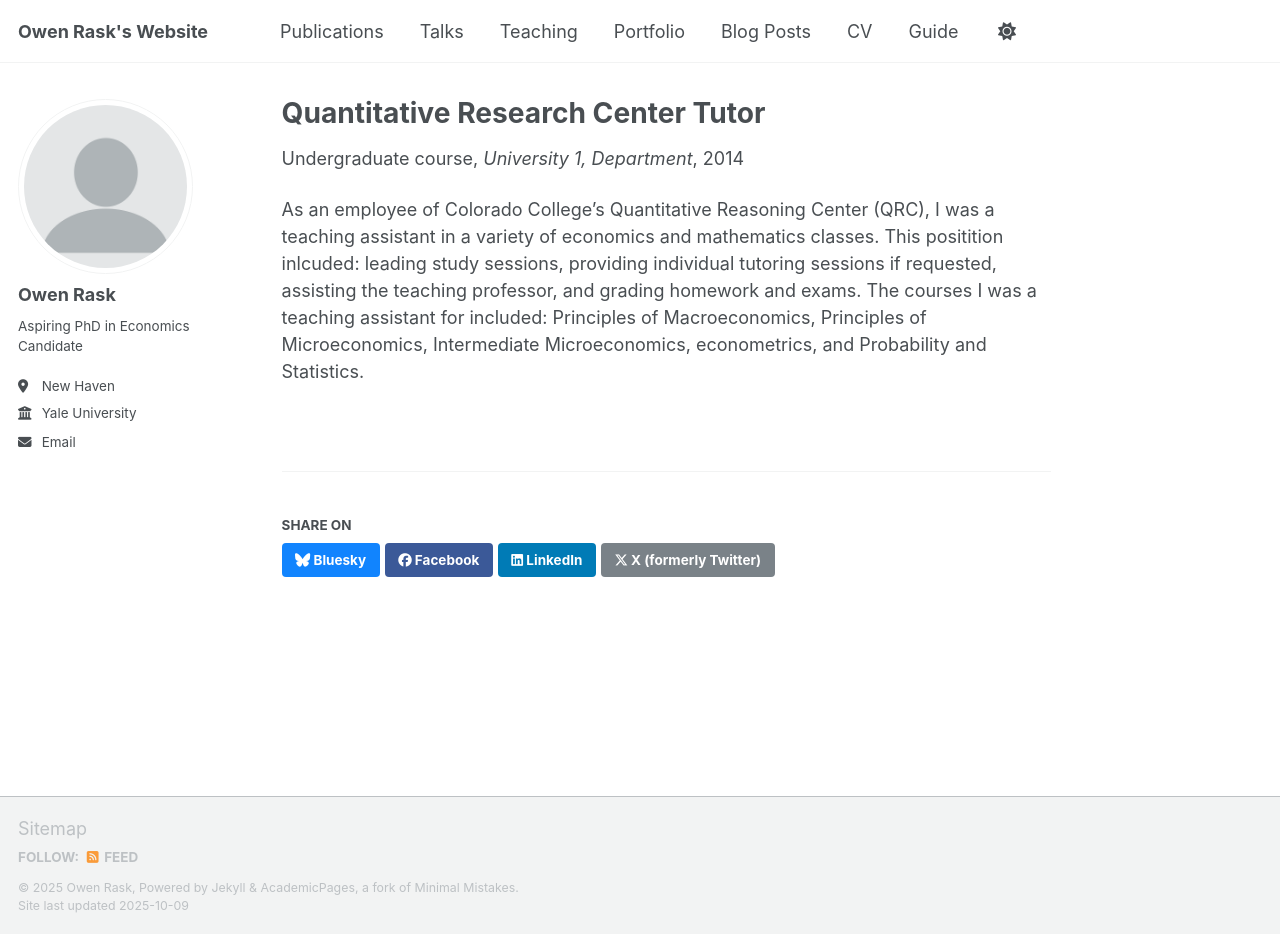
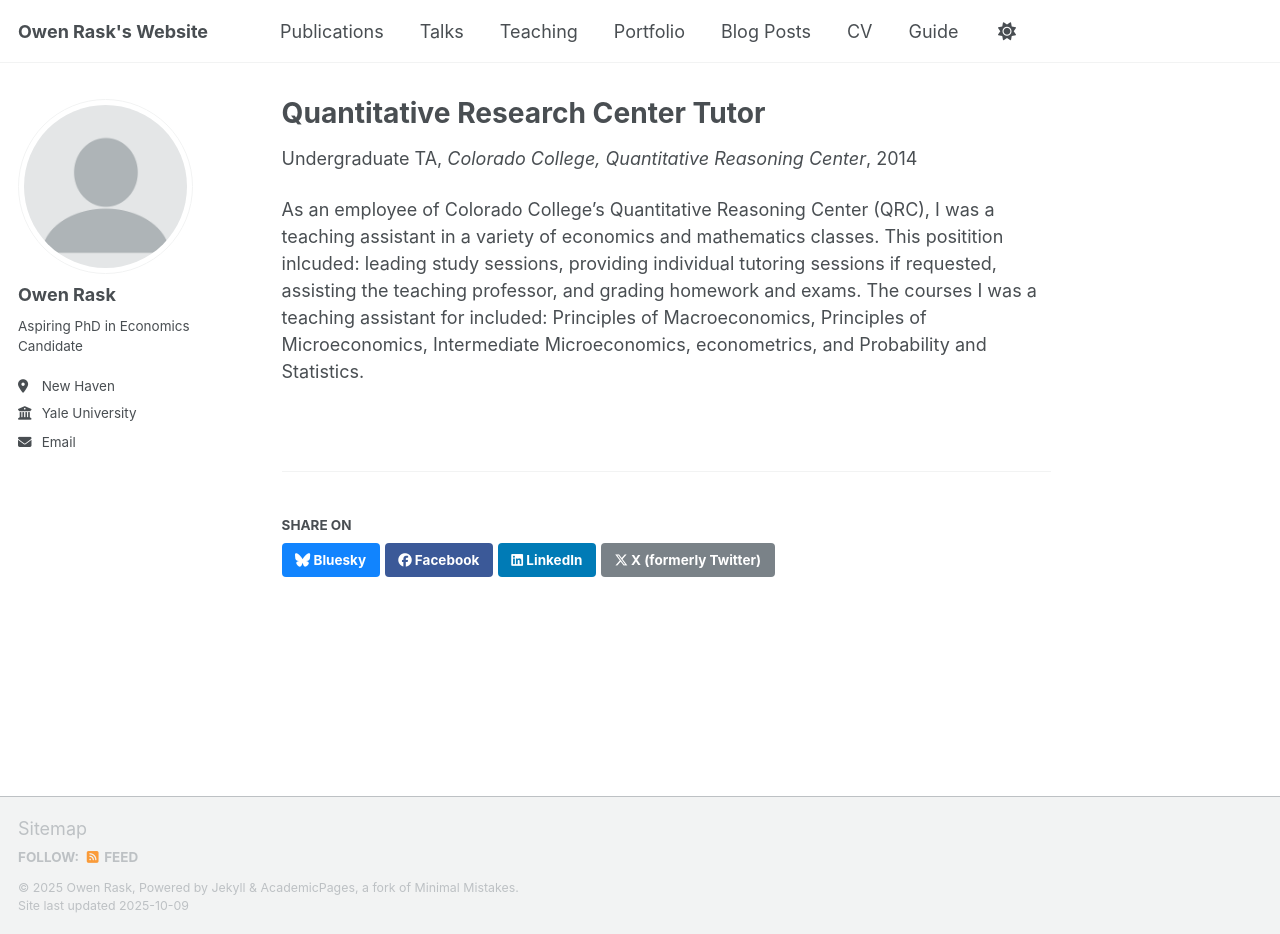
Before and after one commit to OwenRask/OwenRask.github.io, a Jekyll site: the page built from _teaching/QRC.md, in a window 1280 px wide and 934 px high. Built offline with Jekyll 4.4.1, drawn with Linux system fonts in a browser that asks for light colours; a script that is not in the unit is left out.

Commit message:
Update QRC.md

```diff
--- a/_teaching/QRC.md
+++ b/_teaching/QRC.md
@@ -1,9 +1,9 @@
 ---
 title: "Quantitative Research Center Tutor"
 collection: teaching
-type: "Undergraduate course"
+type: "Undergraduate TA"
 permalink: /teaching/QRC
-venue: "University 1, Department"
+venue: "Colorado College, Quantitative Reasoning Center"
 date: 2014-01-01
 location: "City, Country"
 ---
```
